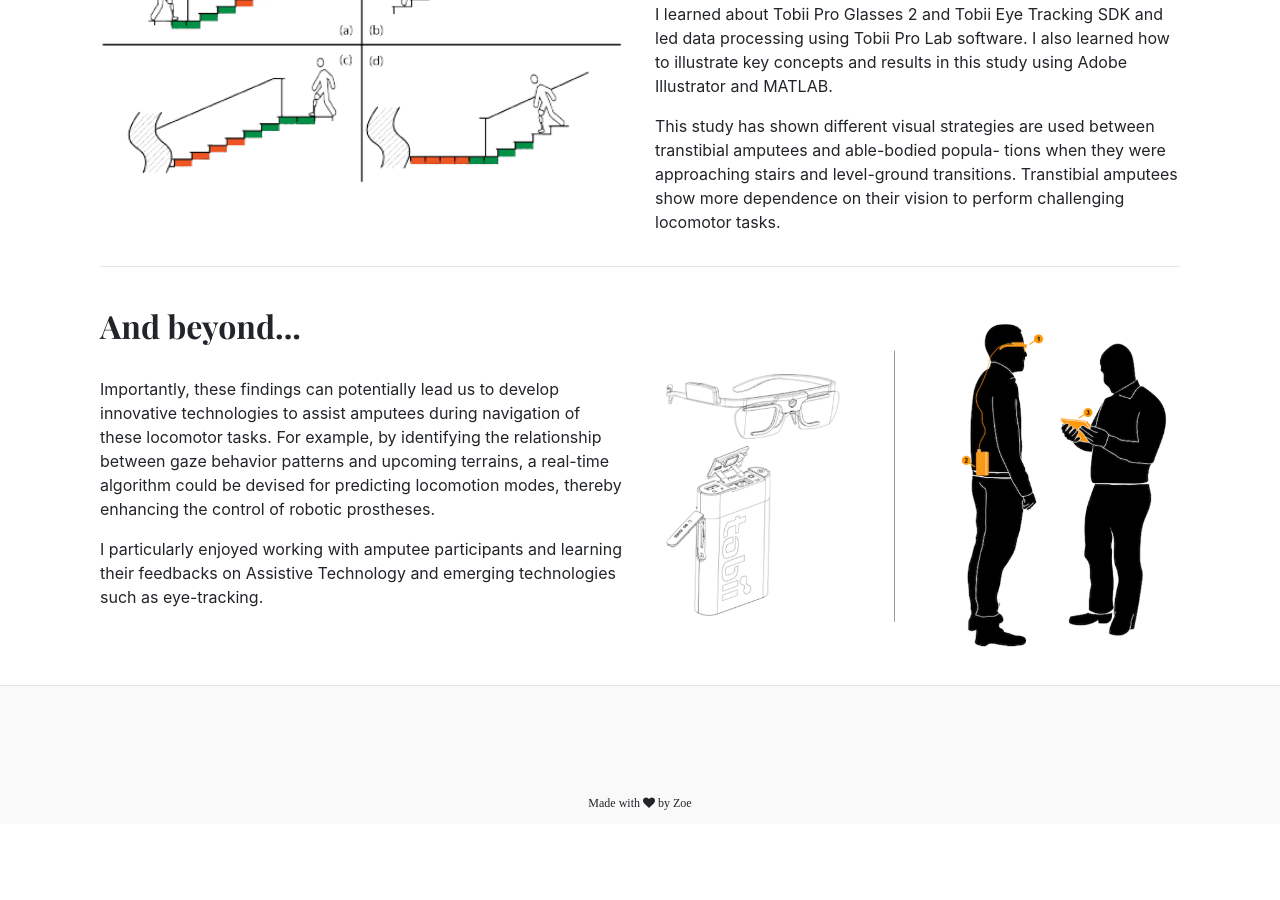
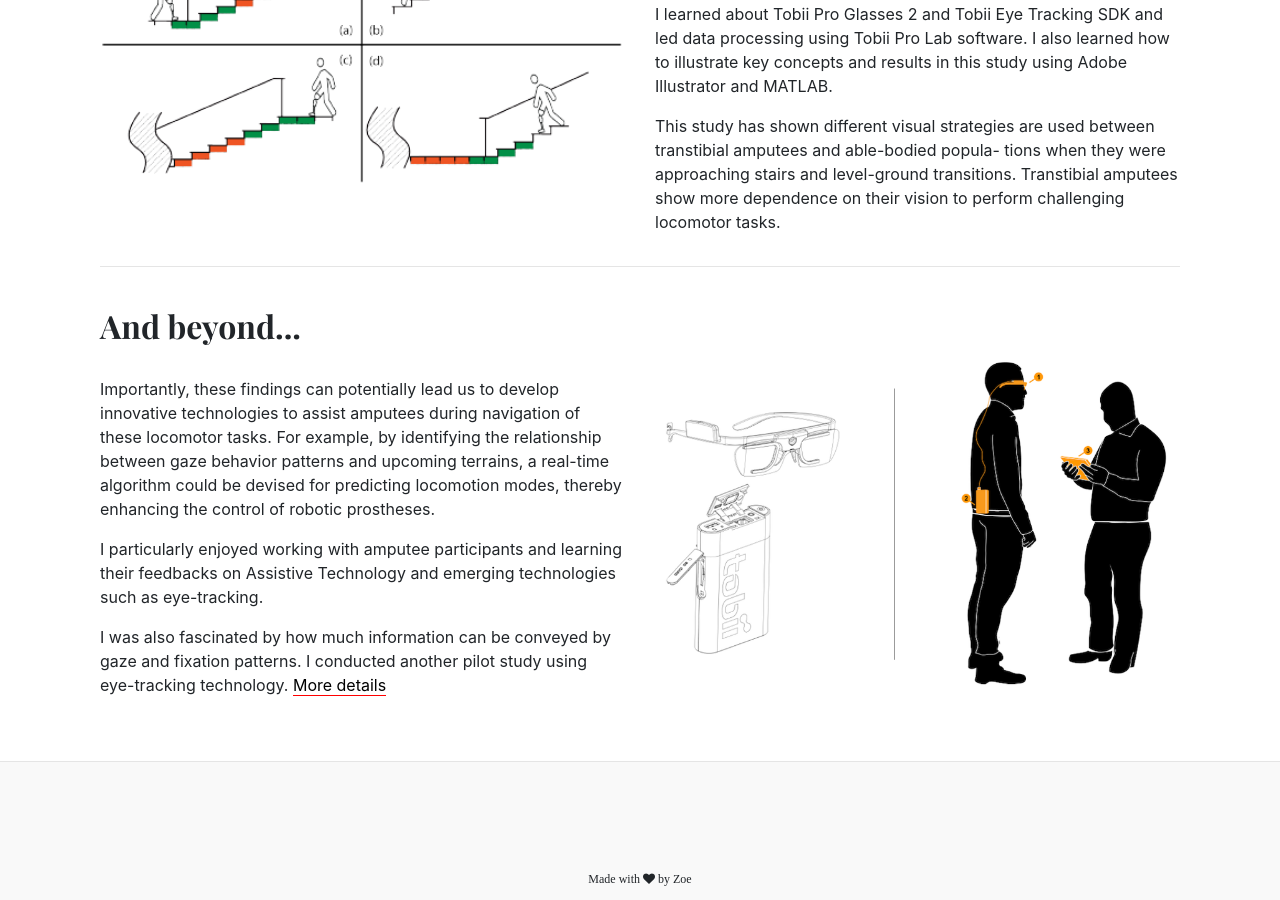
Before and after one commit to zoelzw/zoelzw.github.io, a Jekyll site: the page built from _collections/_research/eyetracking1.markdown, in a window 1280 px wide and 900 px high, scrolled down 1716 px. Built offline with Jekyll 4.4.1, drawn with Linux system fonts in a browser that asks for light colours; nearby versions of some CDN libraries; some web fonts are replaced; before the commit the page ends 2540 px from its top, so only the background shows below that.

Commit message:
finalizing eyetracking1

```diff
--- a/_collections/_research/eyetracking1.markdown
+++ b/_collections/_research/eyetracking1.markdown
@@ -81,6 +81,9 @@ image: https://github.com/zoelzw/zoelzw/blob/master/assets/Eyetracking1.png?raw=
     <p>
       I particularly enjoyed working with amputee participants and learning their feedbacks on Assistive Technology and emerging technologies such as eye-tracking.
     </p>
+    <p>
+       I was also fascinated by how much information can be conveyed by gaze and fixation patterns. I conducted another pilot study using eye-tracking technology. <a href="https://zoelzw.github.io/research/Eyetracking2.html" style="text-decoration: none; border-bottom: 1px solid #ff0000; color: #000000;">More details</a>
+    </p>
   </div>
 
   <div class="col-md-6">
```
